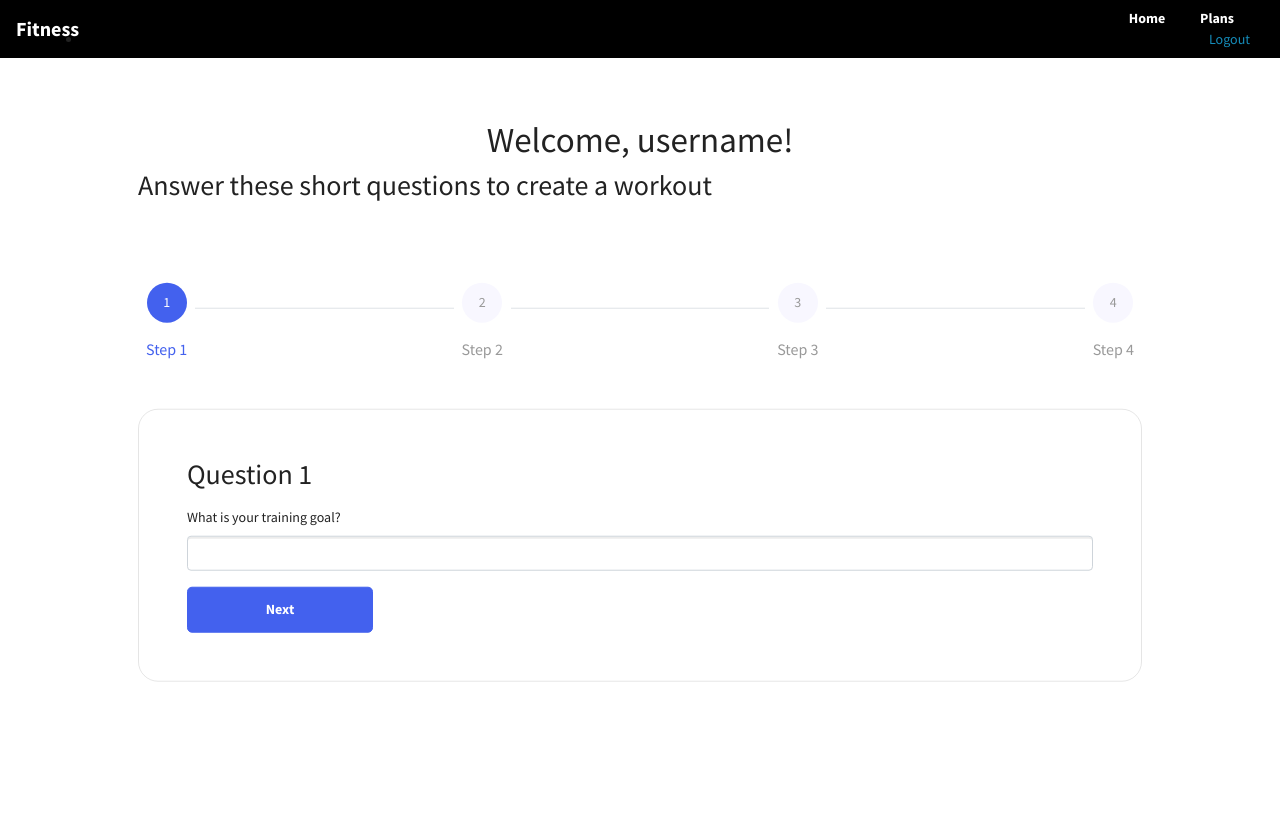
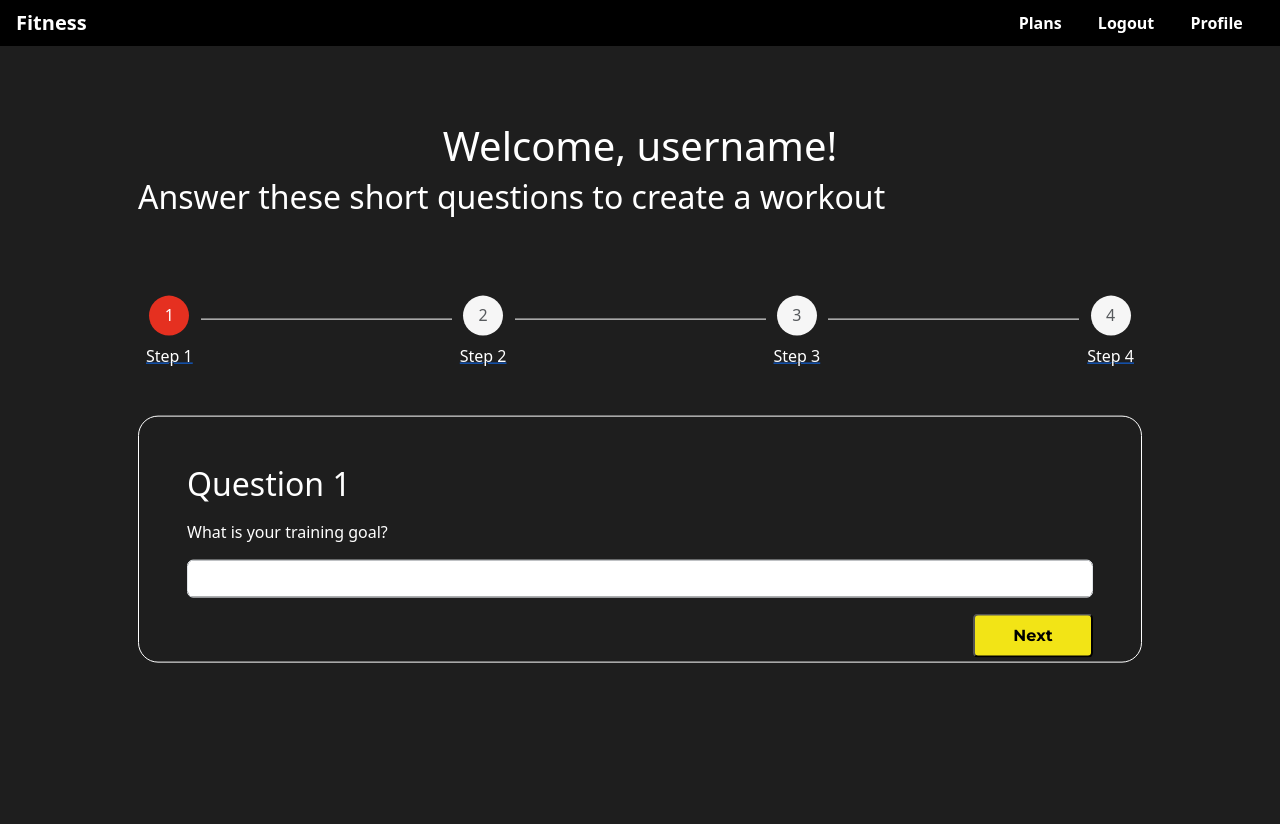
Before and after one commit to AndrewSushi/WorkoutRoutine, a Flask app: page /form in a window 1280 px wide. Before the commit the page ends 682 px from the top, so only its background shows below. Run offline with Flask 3, Linux system fonts and the light colour scheme; the visitor is signed in with stand-in values (Sample User, id 1); some libraries are stand-ins or nearby versions.

Commit message:
Added more styles and edge case functionality

```diff
--- a/app.py
+++ b/app.py
@@ -35,8 +35,13 @@ def register_user():
         username = form.username.data
         password = form.password.data
         new_user = User.register(username, password)
-        db.session.add(new_user)
-        db.session.commit()
+        try:
+            db.session.add(new_user)
+            db.session.commit()
+        except:
+            flash("Username already exists.")
+            return render_template('register.html', form=form)
+
         session['user_id'] = new_user.id
         return redirect('/form')
 
@@ -83,6 +88,14 @@ def survey():
 
 @app.route('/users/<int:user_id>')
 def display_user(user_id):
+    if "user_id" not in session:
+        flash("Sign in to access the user page")
+        return redirect('/')
+    else:
+        if session["user_id"] != user_id:
+            flash("You do not have access to this user page")
+            return redirect('/')
+
     user = User.query.get_or_404(user_id)
     workouts = Routine.query.filter_by(user_id=user_id).all()
     return render_template('user.html', user=user, workouts=workouts)
--- a/static/css/forms.css
+++ b/static/css/forms.css
@@ -1,3 +1,9 @@
+.back{
+    height: 100vh; /* 100% of the viewport height */
+    width: 100%; /* 100% of the viewport width */
+    background-color: #1e1e1e; /* Set any background color you like */
+}
+
 .form-container{
     width: 80%;
     position: absolute;
@@ -7,15 +13,23 @@
     padding: 10px;
 }
 
-h1 {
+.heading{
+    color: white;
     text-align: center;
 }
-h2 {
+.heading-2{
+    color: white;
     margin: 0;
 }
+
+.font-normal{
+    color: white;
+}
+
 #multi-step-form-container {
     margin-top: 5rem;
 }
+
 .text-center {
     text-align: center;
 }
@@ -26,26 +40,31 @@ h2 {
 .pl-0 {
     padding-left: 0;
 }
-.button {
-    padding: 0.7rem 1.5rem;
-    border: 1px solid #4361ee;
-    background-color: #4361ee;
-    color: #fff;
+.button, .button-submit {
+    padding: 0.5rem 1.5rem;
+    font-family: 'Montserrat', sans-serif;
+    font-weight: bold;
+    text-align: center;
+    background: #F2E416;
+    width: 120px;
+    text-align: center;
+    text-decoration: none;
+    text-align: center;
     border-radius: 5px;
     cursor: pointer;
 }
-.submit-btn {
-    border: 1px solid #0e9594;
-    background-color: #0e9594;
+.right-button{
+    float: right;
 }
 .mt-3 {
     margin-top: 2rem;
+    color: white;
 }
 .d-none {
     display: none;
 }
 .form-step {
-    border: 1px solid rgba(0, 0, 0, 0.1);
+    border: 1px solid #fff;
     border-radius: 20px;
     padding: 3rem;
 }
@@ -107,10 +126,10 @@ ul.form-stepper > li:not(:last-of-type) {
     top: 32%;
 }
 .form-stepper-horizontal li:after {
-    background-color: #dee2e6;
+    background-color: #fff;
 }
 .form-stepper-horizontal li.form-stepper-completed:after {
-    background-color: #4da3ff;
+    background-color: #fff;
 }
 .form-stepper-horizontal li:last-child {
     flex: unset;
@@ -122,36 +141,41 @@ ul.form-stepper li a .form-stepper-circle {
     margin-right: 0;
     line-height: 1.7rem;
     text-align: center;
-    background: rgba(0, 0, 0, 0.38);
+    background: #fff;
     border-radius: 50%;
 }
 .form-stepper .form-stepper-active .form-stepper-circle {
-    background-color: #4361ee !important;
+    background-color: #E53020 !important;
     color: #fff;
 }
 .form-stepper .form-stepper-active .label {
-    color: #4361ee !important;
+    color: #fff !important; /* step active*/
 }
 .form-stepper .form-stepper-active .form-stepper-circle:hover {
-    background-color: #4361ee !important;
+    background-color: #fff !important;
     color: #fff !important;
 }
 .form-stepper .form-stepper-unfinished .form-stepper-circle {
-    background-color: #f8f7ff;
+    background-color: 	#f6f6f6;
 }
 .form-stepper .form-stepper-completed .form-stepper-circle {
-    background-color: #0e9594 !important;
+    background-color:#bf2517 !important; /* Complete circle*/
     color: #fff;
 }
+
+.form-stepper .form-stepper-unfinished .label {
+    color: #fff !important; /* unfinished step*/
+}
+
 .form-stepper .form-stepper-completed .label {
-    color: #0e9594 !important;
+    color: #fff !important; /* after complete step*/
 }
 .form-stepper .form-stepper-completed .form-stepper-circle:hover {
-    background-color: #0e9594 !important;
+    background-color: #1e1e1e !important;
     color: #fff !important;
 }
 .form-stepper .form-stepper-active span.text-muted {
-    color: #fff !important;
+    color: #fff !important; /* selection num color */
 }
 .form-stepper .form-stepper-completed span.text-muted {
     color: #fff !important;
@@ -163,3 +187,8 @@ ul.form-stepper li a .form-stepper-circle {
 .form-stepper a {
     cursor: default;
 }
+
+.form-label{
+    padding-bottom: 8px;
+    margin-bottom: 8px;
+}
--- a/static/css/login.css
+++ b/static/css/login.css
@@ -8,11 +8,10 @@
 }
 
 .login-form_box{
-    padding-top: 50%;
     background:     #1e1e1e;
     display: inline-block;
-    width: 400px;
-    height: 600px;
+    width: 500px;
+    height: 700px;
     margin-top: 0px;
     border: 2px solid grey;
     text-align: center;
@@ -24,7 +23,6 @@
     border-radius: 4px;
     border: 1px solid #000000;
     margin-bottom: 20px;
-
     box-shadow: 0 2px 4px rgba(0, 0, 0, 0.3);
     height: 369px;
 }
@@ -50,7 +48,7 @@
     font-weight: bold;
 }
 
-button{
+.button-submit{
     font-family: 'Montserrat', sans-serif;
     font-weight: bold;
     text-align: center;
@@ -61,10 +59,17 @@ button{
     color: black;
     transition: font-size 0.3s ease-in-out;
     text-decoration: none;
+    text-align: center;
+    margin: 0 auto;
 }
 
 
-button:hover {
+.button-submit:hover {
     background: #e0d313;
     font-size: 15px;
 }
+
+
+.registerp{
+    margin-top: 10px;
+}
--- a/templates/base.html
+++ b/templates/base.html
@@ -1,4 +1,4 @@
-<!DOCTYPE html>
+!DOCTYPE html>
 <html lang="en">
 <head>
   <meta charset="UTF-8">
@@ -10,7 +10,8 @@
   <link rel="stylesheet" href="../static/css/login.css">
   <link rel="stylesheet" href="../static/css/forms.css">
   <link rel="stylesheet" href="../static/css/results.css">
-  <link rel="stylesheet" href="https://stackpath.bootstrapcdn.com/bootswatch/4.1.3/lumen/bootstrap.css">
+  <link rel="stylesheet" href="../static/css/footer.css">
+  <link href="https://cdn.jsdelivr.net/npm/bootstrap@5.3.1/dist/css/bootstrap.min.css" rel="stylesheet" integrity="sha384-4bw+/aepP/YC94hEpVNVgiZdgIC5+VKNBQNGCHeKRQN+PtmoHDEXuppvnDJzQIu9" crossorigin="anonymous">
   <link rel="preconnect" href="https://fonts.googleapis.com">
   <link rel="preconnect" href="https://fonts.gstatic.com" crossorigin>
   <link href="https://fonts.googleapis.com/css2?family=Montserrat:wght@300;700&family=Nunito+Sans:ital@1&display=swap" rel="stylesheet">
@@ -26,27 +27,27 @@
     <nav class="main-nav">
         <ul class="main-nav_items">
             <li class="main-nav_item">
-                <a href="/">Home</a>
-            </li>
-            <li class="main-nav_item">
                 <a href="404.html">Plans</a>
             </li>
             {% if session['user_id'] %}
-                <li class="main-nav-item">
+                <li class="main-nav_item">
                 <a href="/logout">Logout</a>
                 </li>
+                <li class="main-nav_item">
+                <a href="/users/{{session['user_id']}}">Profile</a>
+                </li>
             {% else %}
-                <li class="main-nav-item">
+                <li class="main-nav_item">
                 <a href="/login">Login</a>
                 </li>
-                <li class="main-nav-item">
+                <li class="main-nav_item">
                 <a href="/register">Sign up</a>
                 </li>
             {% endif %}
         </ul>
     </nav>
   </header>
-
+  <script src="https://cdn.jsdelivr.net/npm/bootstrap@5.3.1/dist/js/bootstrap.bundle.min.js" integrity="sha384-HwwvtgBNo3bZJJLYd8oVXjrBZt8cqVSpeBNS5n7C8IVInixGAoxmnlMuBnhbgrkm" crossorigin="anonymous"></script>
 {% block content %}
 {% endblock %}
 
--- a/templates/home.html
+++ b/templates/home.html
@@ -4,7 +4,11 @@
 <main>
     <section id="main-img">
         <h1 id="slogan">Strengthen your body, strengthen your mind</h1>
-        <a href="/login" id="start-button">Start now!</a>
+        {% if session['user_id'] %}
+            <a href="/form" id="start-button">Start now!</a>
+        {% else %}
+            <a href="/login" id="start-button">Start now!</a>
+        {% endif %}
     </section>
 </main>
 {% endblock %}
--- a/templates/register.html
+++ b/templates/register.html
@@ -9,7 +9,9 @@
   <div class="login-form_box">
     <h1 id="heading">Sign Up</h1>
     <p class="lead">Register below to save your workout routine!</p>
-
+    {% for mesg in get_flashed_messages() %}
+    <p class="text-danger">{{ mesg }}</p>
+    {% endfor %}
     <form method="POST">
 
       {{ form.hidden_tag() }}
--- a/templates/survey.html
+++ b/templates/survey.html
@@ -1,40 +1,22 @@
 {% extends 'base.html' %}
 {% block content %}
 
-
-<!-- <form method="POST">
-
-  {{ form.hidden_tag() }}
-
-  {% for field in form
-    if field.widget.input_type != 'hidden' %}
-  <p>
-    {{ field.label }}
-    {{ field(class_="form-control") }}
-
-    {% for error in field.errors %}
-    <span class="form-text text-danger">{{ error }}</span>
-    {% endfor %}
-  </p>
-  {% endfor %}
-
-  <button type="submit">Create</button>
-
-</form> -->
+<div class="back">
   <div class="form-container">
     <h1 class="heading">Welcome, username!</h1>
-  <h2>Answer these short questions to create a workout</h2>
+    <h2 class="heading-2">Answer these short questions to create a workout</h2>
     <div id="multi-step-form-container">
       <!-- Form Steps / Progress Bar -->
       <ul class="form-stepper form-stepper-horizontal text-center mx-auto pl-0">
         <!-- Step 1 -->
-      <li class="form-stepper-active text-center form-stepper-list" step="1">
+        <li class="form-stepper-active text-center form-stepper-list steps" step="1">
           <a class="mx-2">
-          <span class="form-stepper-circle">
+            <span class="form-stepper-circle text-muted">
               <span>1</span>
             </span>
-          <div class="label">Step 1</div>
+            <div class="label text-muted steps">Step 1</div>
           </a>
+
         </li>
         <!-- Step 2 -->
         <li class="form-stepper-unfinished text-center form-stepper-list" step="2">
@@ -42,7 +24,7 @@
             <span class="form-stepper-circle text-muted">
               <span>2</span>
             </span>
-          <div class="label text-muted">Step 2</div>
+            <div class="label text-muted steps">Step 2</div>
           </a>
         </li>
         <!-- Step 3 -->
@@ -51,7 +33,7 @@
             <span class="form-stepper-circle text-muted">
               <span>3</span>
             </span>
-          <div class="label text-muted">Step 3</div>
+            <div class="label text-muted steps">Step 3</div>
           </a>
         </li>
 
@@ -60,7 +42,7 @@
             <span class="form-stepper-circle text-muted">
               <span>4</span>
             </span>
-          <div class="label text-muted">Step 4</div>
+            <div class="label text-muted steps">Step 4</div>
           </a>
         </li>
 
@@ -72,7 +54,7 @@
           <h2 class="font-normal">Question 1</h2>
           <!-- Step 1 input fields -->
           <div class="mt-3">
-          {{ form.goal.label }}
+            {{ form.goal.label(class_="form-label") }}
             {{ form.goal(class_="form-control") }}
             {% for error in form.goal.errors %}
               <span class="form-text text-danger">{{ error }}</span>
@@ -80,7 +62,7 @@
           </div>
           <!-- Add other fields of step 1 here if needed -->
           <div class="mt-3">
-          <button class="button btn-navigate-form-step" type="button" step_number="2">Next</button>
+            <button class="button btn-navigate-form-step right-button" type="button" step_number="2">Next</button>
           </div>
         </section>
         <!-- Step 2 Content, default hidden on page load. -->
@@ -88,7 +70,7 @@
           <h2 class="font-normal">Question 2</h2>
           <!-- Step 2 input fields -->
           <div class="mt-3">
-          {{ form.days_per_week.label }}
+            {{ form.days_per_week.label(class_="form-label") }}
             {{ form.days_per_week(class_="form-control") }}
             {% for error in form.days_per_week.errors %}
               <span class="form-text text-danger">{{ error }}</span>
@@ -97,15 +79,15 @@
           <!-- Add other fields of step 2 here if needed -->
           <div class="mt-3">
             <button class="button btn-navigate-form-step" type="button" step_number="1">Prev</button>
-          <button class="button btn-navigate-form-step" type="button" step_number="3">Next</button>
+            <button class="button btn-navigate-form-step right-button" type="button" step_number="3">Next</button>
           </div>
         </section>
 
         <section id="step-3" class="form-step d-none">
           <h2 class="font-normal">Question 3</h2>
           <!-- Step 3 input fields -->
-        <div class="mt-3">
-          {{ form.time_avaliable.label }}
+          <div class="mt-3 question">
+            {{ form.time_avaliable.label(class_="form-label") }}
             {{ form.time_avaliable(class_="form-control") }}
             {% for error in form.time_avaliable.errors %}
               <span class="form-text text-danger">{{ error }}</span>
@@ -113,17 +95,17 @@
           </div>
           <!-- Add other fields of step 3 here if needed -->
           <div class="mt-3">
-          <button class="button btn-navigate-form-step" type="button" step_number="1">Prev</button>
-          <button class="button btn-navigate-form-step" type="button" step_number="4">Next</button>
+            <button class="button btn-navigate-form-step" type="button" step_number="2">Prev</button>
+            <button class="button btn-navigate-form-step right-button" type="button" step_number="4">Next</button>
           </div>
         </section>
 
-      <!-- Step 3 Content, default hidden on page load. -->
+        <!-- Step 4 Content, default hidden on page load. -->
         <section id="step-4" class="form-step d-none">
           <h2 class="font-normal">Question 4</h2>
-        <!-- Step 3 input fields -->
+          <!-- Step 4 input fields -->
           <div class="mt-3">
-          {{ form.equipment.label }}
+            {{ form.equipment.label(class_="form-label") }}
             {{ form.equipment(class_="form-control") }}
             {% for error in form.equipment.errors %}
               <span class="form-text text-danger">{{ error }}</span>
@@ -132,7 +114,7 @@
           <!-- Add other fields of step 3 here if needed -->
           <div class="mt-3">
             <button class="button btn-navigate-form-step" type="button" step_number="3">Prev</button>
-          <button type="submit">Save</button>
+            <button class="button-submit right-button" type="submit">Save</button>
           </div>
         </section>
         {{ form.hidden_tag() }}
@@ -140,6 +122,7 @@
     </div>
   </div>
   <script src="{{ url_for('static', filename='script.js') }}"></script>
+</div>
 
 
 
```
Also changed, not shown: static/css/results.css (+59 -2 lines), templates/results.html (+23 -10 lines), templates/user.html (+7 -3 lines). Lines whose indentation alone changed are shown as unchanged.
